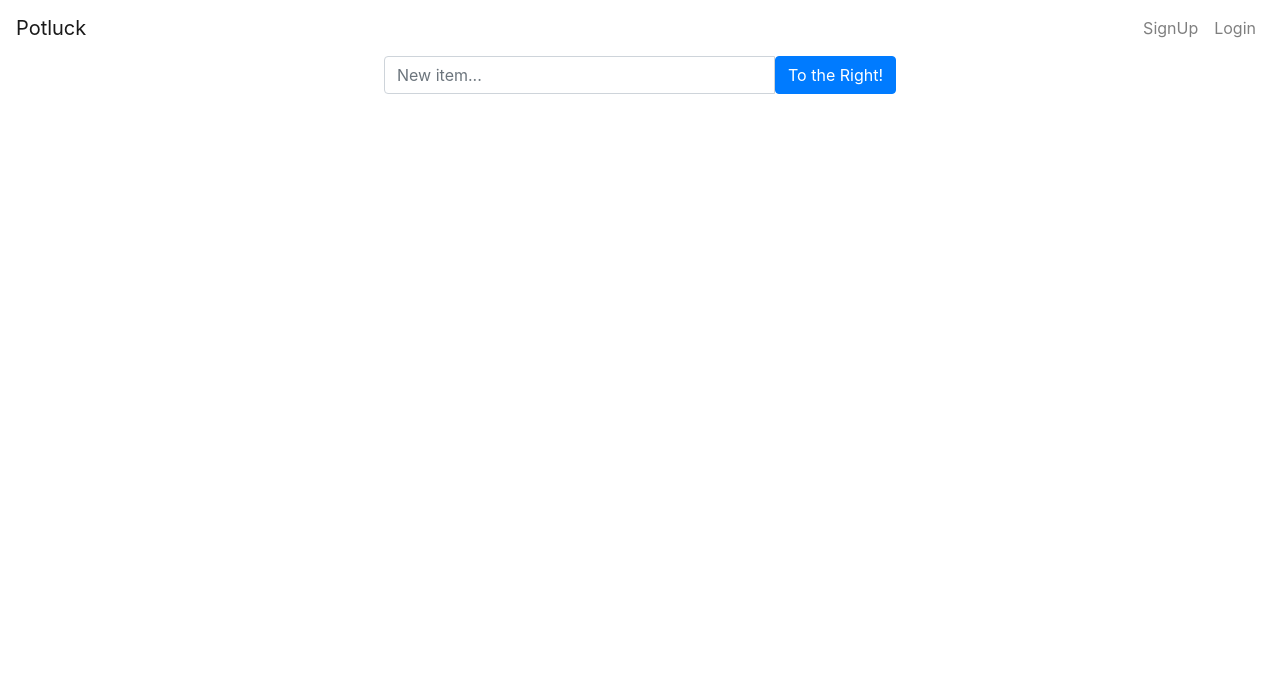
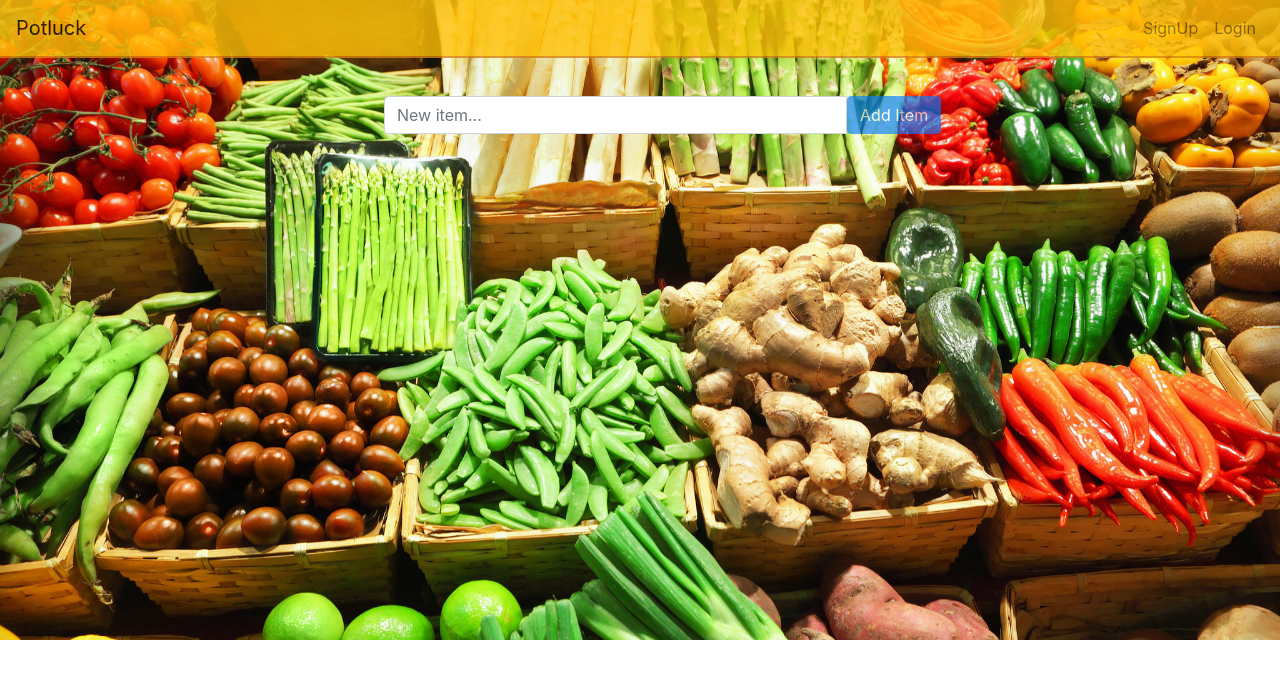
Before and after one commit to henryfifth/GroceryListApp, a React (Create React App) app in the folder potluck/: page /Main in a window 1280 px wide. Shown: the top 678 px of the page. Built offline with nearby package versions, Linux system fonts and the light colour scheme.

Commit message:
style4miles

```diff
--- a/potluck/src/GroceryInputs/GroceryInputs.css
+++ b/potluck/src/GroceryInputs/GroceryInputs.css
@@ -1,5 +1,6 @@
 .grocery-inputs{
+  margin-top: 3%;
   margin-left: 30%;
   margin-right: 30%;
-  width: 40%;
+  width: 43.53%;
 }
--- a/potluck/src/GroceryInputs/GroceryInputs.js
+++ b/potluck/src/GroceryInputs/GroceryInputs.js
@@ -1,4 +1,5 @@
 import React, { Component } from 'react';
+import GroceryList from '../GroceryList/GroceryList';
 import { Button, Input, InputGroup, InputGroupButton } from 'reactstrap';
 import './GroceryInputs.css';
 
@@ -8,13 +9,15 @@ export default class List extends Component {
 }
 
   render(){
+    const isEnabled = this.props.input.length > 0;
     console.log(this.props)
   return(
     <div class='grocery-inputs'>
     <InputGroup>
       <Input value={this.props.input} onChange={this.props.updateInput} placeholder="New item..."/>
-      <InputGroupButton color="primary" onClick={this.props.addItem}>To the Right!</InputGroupButton>
+      <InputGroupButton disabled={!isEnabled} color="primary" onClick={this.props.addItem}>Add Item</InputGroupButton>
     </InputGroup>
+    <GroceryList class='grocery-inputs' itemList={this.props.itemList} addItem={this.props.addItem} class='main'/>
     </div>
   )}
 }
--- a/potluck/src/GroceryItem/GroceryItem.js
+++ b/potluck/src/GroceryItem/GroceryItem.js
@@ -10,7 +10,7 @@ export default class GroceryItem extends Component {
   render(){
     console.log(this.props);
   return(
-    <ListGroupItem>
+    <ListGroupItem action>
        {this.props.itemList}
     </ListGroupItem>
   )
--- a/potluck/src/GroceryList/GroceryList.css
+++ b/potluck/src/GroceryList/GroceryList.css
@@ -1,8 +1,4 @@
-.list-group{
-  margin-left: 18.075%;
-  margin-right: 20%;
-  width: 66%;
-}
+
 
 .grocery-item{
   margin-left: 30%;
--- a/potluck/src/Main/Main.css
+++ b/potluck/src/Main/Main.css
@@ -9,3 +9,18 @@
   margin-right: 30%;
   width: 40%;
 }
+
+#main{
+  background: url('../main-background.jpg') no-repeat center center fixed;
+  -webkit-background-size: cover;
+  -moz-background-size: cover;
+  -o-background-size: cover;
+  background-size: cover;
+  min-height: 640px;
+  min-width: 1024px;
+}
+
+#grocery-inputs{
+  display: flex;
+  flex-direction: column;
+}
--- a/potluck/src/Main/Main.js
+++ b/potluck/src/Main/Main.js
@@ -1,9 +1,10 @@
 import React, { Component } from 'react';
-import { Button, Input } from 'reactstrap';
+import { Row, Button, Input } from 'reactstrap';
 import ListItem from '../ListItem/ListItem';
 import GroceryList from '../GroceryList/GroceryList';
 import Navvy from '../Nav/Nav';
 import GroceryInputs from '../GroceryInputs/GroceryInputs';
+import './Main.css';
 
 
 export default class List extends Component {
@@ -32,10 +33,9 @@ export default class List extends Component {
 
   render(){
   return(
-    <div>
+    <div id='main'>
       <Navvy />
-      <GroceryList itemList={this.itemList} addItem={this.addItem} class='main'/>
-      <GroceryInputs input={this.state.input} updateInput={this.updateInput} addItem={this.addItem}/>
+      <GroceryInputs class='grocery-inputs' itemList={this.itemList} input={this.state.input} updateInput={this.updateInput} addItem={this.addItem}/>
     </div>
   )
   }
--- /dev/null
+++ b/potluck/src/Nav/Nav.css
@@ -0,0 +1,4 @@
+#navvy{
+  opacity: 0.8;
+  border-bottom: solid rgb(214, 129, 17) 2px;
+}
--- a/potluck/src/Nav/Nav.js
+++ b/potluck/src/Nav/Nav.js
@@ -1,6 +1,6 @@
 import React, { Component } from 'react';
 import { Collapse, Navbar, NavbarToggler, NavbarBrand, Nav, NavItem, NavLink } from 'reactstrap';
-
+import './Nav.css'
 
 
 export default class Navvy extends Component {
@@ -22,8 +22,8 @@ toggle() {
 
 
   return(
-    <div>
-        <Navbar color="faded" light expand="md">
+    <div id="navvy">
+        <Navbar color="warning" light expand="md">
           <NavbarBrand href="/">Potluck</NavbarBrand>
           <NavbarToggler onClick={this.toggle} />
           <Collapse isOpen={this.state.isOpen} navbar>
```
Also changed, not shown: potluck/src/main-background.jpg (added).
